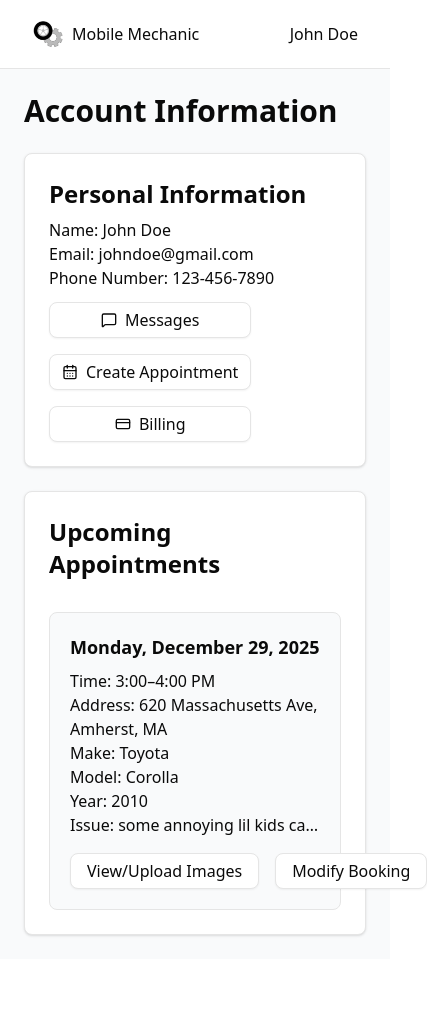
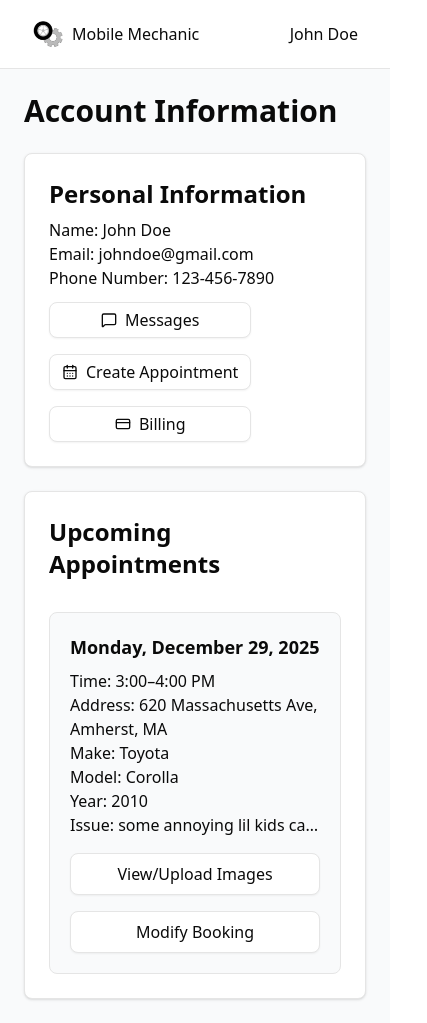
Before and after one commit to Riddhimaan-Senapati/mobile_mechanic_website, a Next.js app in the folder frontend/: page /customer_landing in a window 390 px wide. Shown: the whole page, 427 px wide, since content can reach past the window. Before the commit the page ends 959 px from the top, so only its background shows below. Built offline with nearby package versions, Linux system fonts and the light colour scheme.

Commit message:
Responsiveness fixes

```diff
--- a/frontend/app/customer_landing/page.tsx
+++ b/frontend/app/customer_landing/page.tsx
@@ -282,7 +282,7 @@ export default function Customer_Landing() {
                       {appointment.issue}
                     </p>
 
-                    <div className="flex gap-4 mt-4">
+                    <div className="flex flex-col sm:flex-row gap-4 mt-4">
                       <Button variant="outline" className="flex-1 text-base">
                         View/Upload Images
                       </Button>
--- a/frontend/app/page.tsx
+++ b/frontend/app/page.tsx
@@ -78,7 +78,7 @@ export default function Home() {
 
   function ServiceIcon({ children }: { children: JSX.Element }) {
     return (
-      <div className="mb-1 flex items-center justify-center size-10 sm:size-10 lg:size-12 aspect-square overflow-hidden">
+      <div className="mb-1 flex-none shrink-0 items-center justify-center size-10 sm:size-10 lg:size-12 aspect-square overflow-hidden">
         <div className="size-[88%]">{children}</div>
       </div>
     );
@@ -86,7 +86,7 @@ export default function Home() {
 
   function ReasonIcon({ children }: { children: JSX.Element }) {
     return (
-      <div className="flex items-center justify-center size-8 sm:size-9 lg:size-10 aspect-square overflow-hidden">
+      <div className="flex-none shrink-0 items-center justify-center size-8 sm:size-9 lg:size-10 aspect-square overflow-hidden">
         <div className="size-[88%]">{children}</div>
       </div>
     );
```
